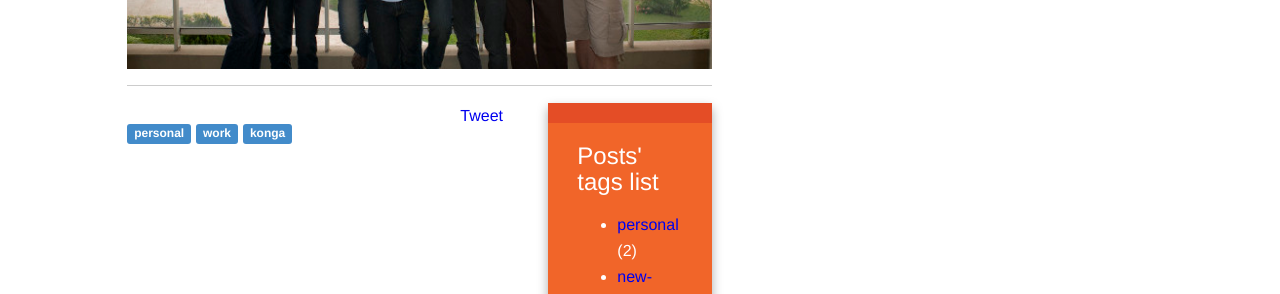
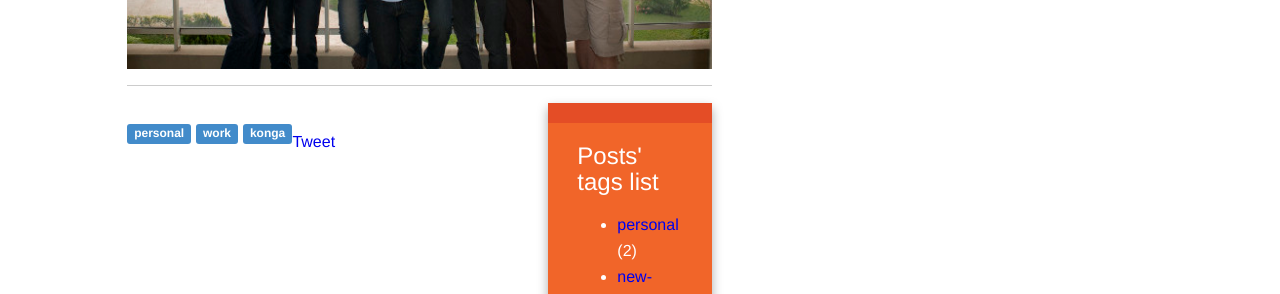
Before and after one commit to waleoyediran/waleoyediran.github.io, a Jekyll site: the page built from index.html, in a window 1280 px wide. Shown: the part 632-926 px from the top of the page. Built offline with Jekyll 4.4.1, drawn with Linux system fonts in a browser that asks for light colours; nearby versions of some CDN libraries; Markdown is read by kramdown in place of the engine named in the settings; the list of posts is cut into pages by our own code; comment, search, counter and statistics services are not loaded.

```diff
--- a/_includes/post-article.html
+++ b/_includes/post-article.html
@@ -33,15 +33,16 @@
         {{ content }}
     </section>
 
-    <div>
+
                 <span class="entry-tags" style="padding-bottom: 10px;">
 			{% for tag in post.tags %}
 			<a href="/tag#{{ tag }}" rel="tag"><span class="label label-primary">{{ tag }}</span></a>
 			{% endfor %}
 		</span>
-            </div>
+    <br />
 
-	<footer class="end-of-post">
+
+	<div class="end-of-post">
 
 
             <div style="padding-bottom: 30px;">
@@ -56,7 +57,7 @@
 
                     </div>
             </div>
-	</footer>
+	</div>
 </article>
 
 <meta itemprop="url" content="{{ site.url }}{{ post.url }}">
```
